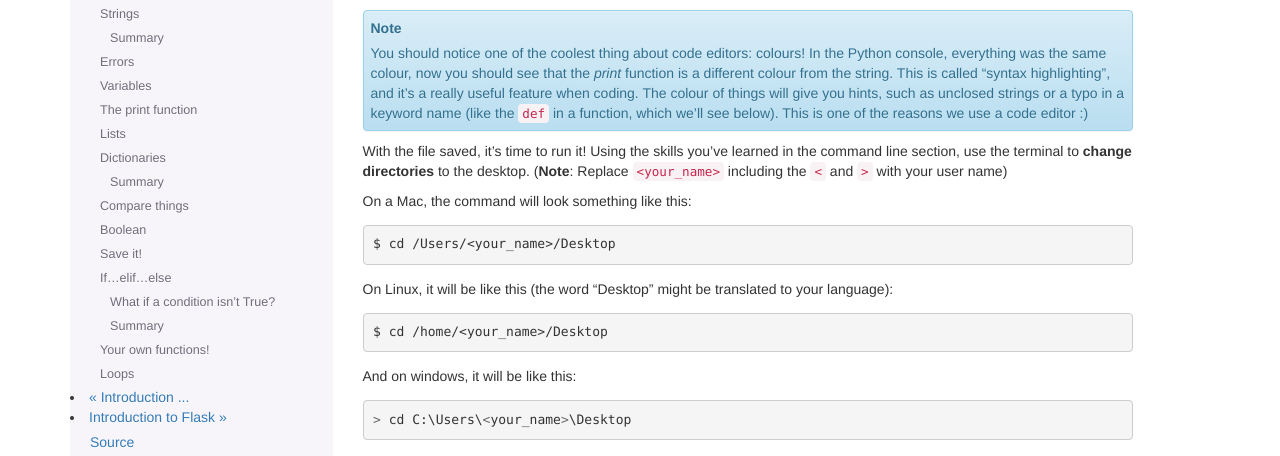
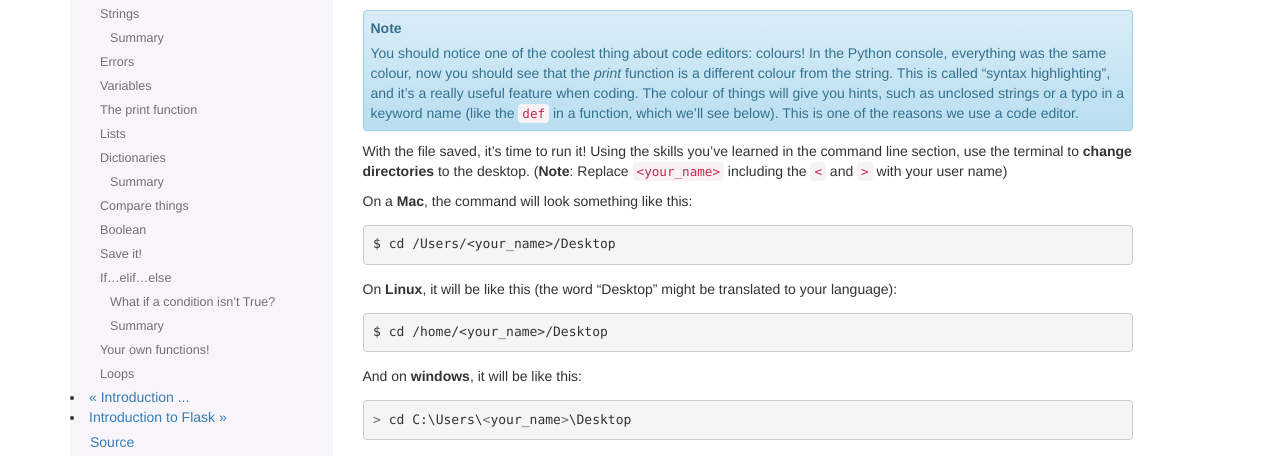
Before and after one commit to cutwater/FlaskWorkshop, a Sphinx documentation site: the page built from docs/python-intro.rst, in a window 1280 px wide and 900 px high, scrolled down 9498 px. Shown: the part 155-611 px from the top of the window. Built offline with Sphinx 7.4.7, drawn with Linux system fonts in a browser that asks for light colours; some of the changed text lies outside the part shown.

Commit message:
Fix mistakes

```diff
--- a/docs/python-intro.rst
+++ b/docs/python-intro.rst
@@ -51,7 +51,7 @@
     5 - 1
     40 / 2
 
-Have fun with this for a little while and then get back here :).
+Have fun with this for a little while and then get back here.
 
 As you can see, Python is a great calculator. If you're wondering what else
 you can do...
@@ -180,7 +180,7 @@
     >>> name
     'Ola'
 
-Yippee! Your first variable :)! You can always change what it refers to::
+Yippee! Your first variable! You can always change what it refers to::
 
     >>> name = "Sonja"
     >>> name
@@ -242,7 +242,7 @@
 
 Beside strings and integers, Python has all sorts of different types of
 objects. Now we're going to introduce one called **list**. Lists are exactly
-what you think they are: objects which are lists of other objects :)
+what you think they are: objects which are lists of other objects.
 
 Go ahead and create a list::
 
@@ -389,7 +389,7 @@
     >>> len(participant)
     4
 
-I hope it makes sense up to now. :) Ready for some more fun with dictionaries?
+I hope it makes sense up to now. Ready for some more fun with dictionaries?
 Hop onto the next line for some amazing things.
 
 You can use the ``del`` command to delete an item in the dictionary. Say, if
@@ -411,7 +411,7 @@
     {'country': 'Germany', 'favorite_language': 'Python', 'name': 'Ola'}
 
 As you can see, the value of the key ``'country'`` has been altered from
-``'Poland'`` to ``'Germany'``. :) Exciting? Hurrah! You just learnt another
+``'Poland'`` to ``'Germany'``. Exciting? Hurrah! You just learnt another
 amazing thing.
 
 Summary
@@ -427,7 +427,7 @@
 * **lists** - lists of objects stored in a particular order
 * **dictionaries** - objects stored as key-value pairs
 
-Excited for the next part? :)
+Excited for the next part?
 
 Compare things
 ==============
@@ -586,7 +586,7 @@
           useful feature when coding. The colour of things will give you hints,
           such as unclosed strings or a typo in a keyword name (like the
           ``def`` in a function, which we'll see below). This is one of the
-          reasons we use a code editor :)
+          reasons we use a code editor.
 
 
 With the file saved, it's time to run it! Using the skills you've learned in
@@ -594,16 +594,16 @@
 desktop. (**Note**:  Replace ``<your_name>`` including the ``<`` and ``>`` with
 your user name)
 
-On a Mac, the command will look something like this::
+On a **Mac**, the command will look something like this::
 
     $ cd /Users/<your_name>/Desktop
 
-On Linux, it will be like this (the word "Desktop" might be translated to your
+On **Linux**, it will be like this (the word "Desktop" might be translated to your
 language)::
 
     $ cd /home/<your_name>/Desktop
 
-And on windows, it will be like this::
+And on **windows**, it will be like this::
 
     > cd C:\Users\<your_name>\Desktop
 
```
Also changed, not shown: other parts of docs/python-intro.rst (+2 -2 lines).
